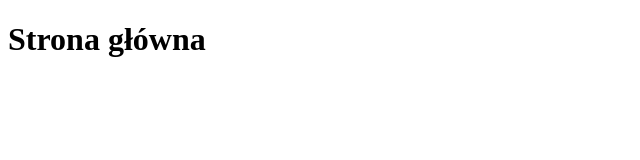
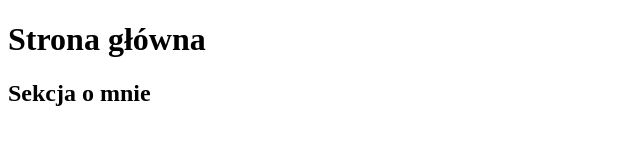
Before and after one commit to kasprowiczmarcin/4p, a plain HTML site: page index.html in a window 1280 px wide. Shown: the whole page, without its empty margins (0-640 px from the left). Drawn offline with Linux system fonts and the light colour scheme.

Commit message:
Dodano sekcję o mnie

```diff
--- a/index.html
+++ b/index.html
@@ -7,5 +7,6 @@
 </head>
 <body>
     <h1>Strona główna</h1>
+    <h2>Sekcja o mnie</h2>
 </body>
 </html>
```
